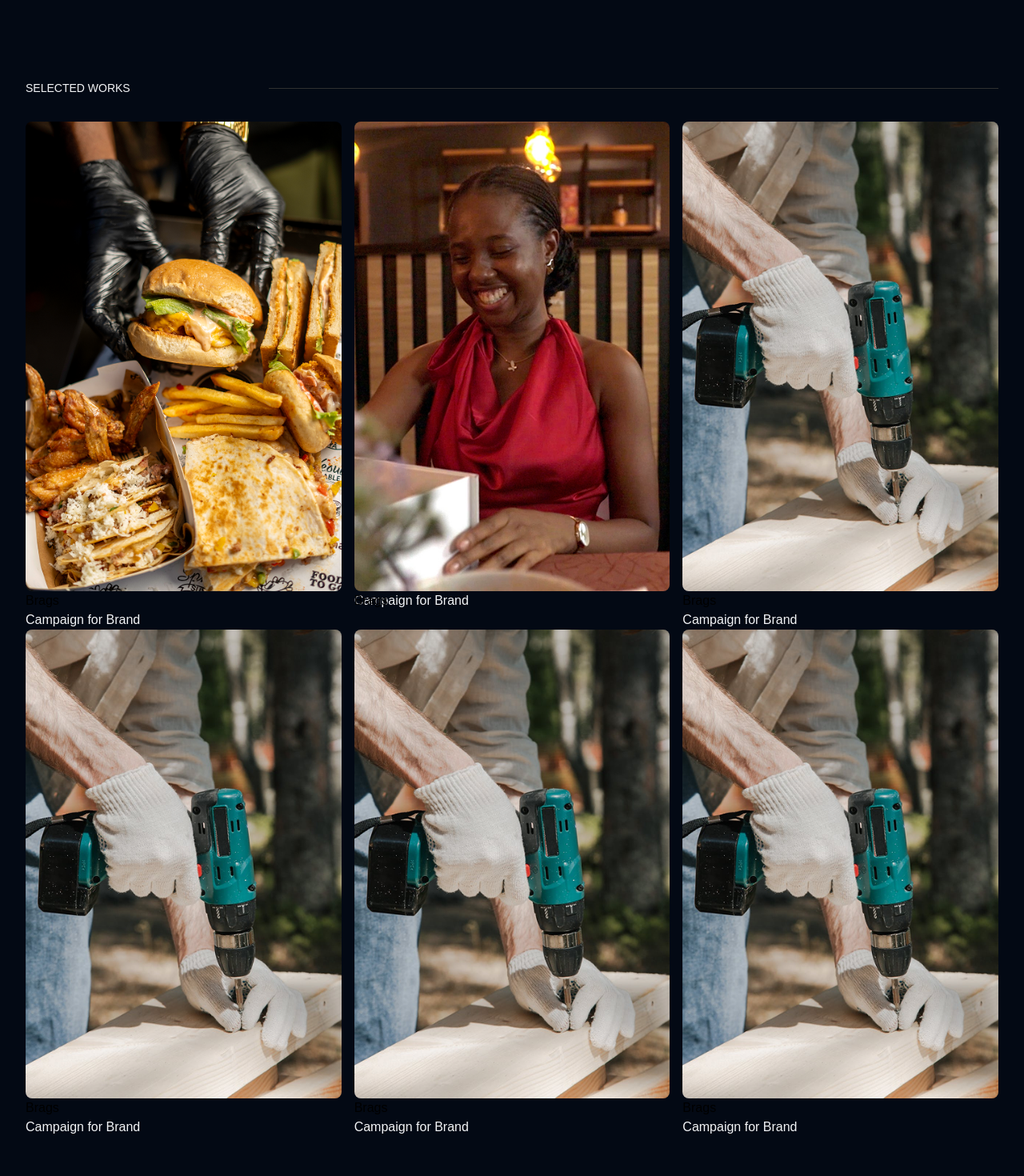
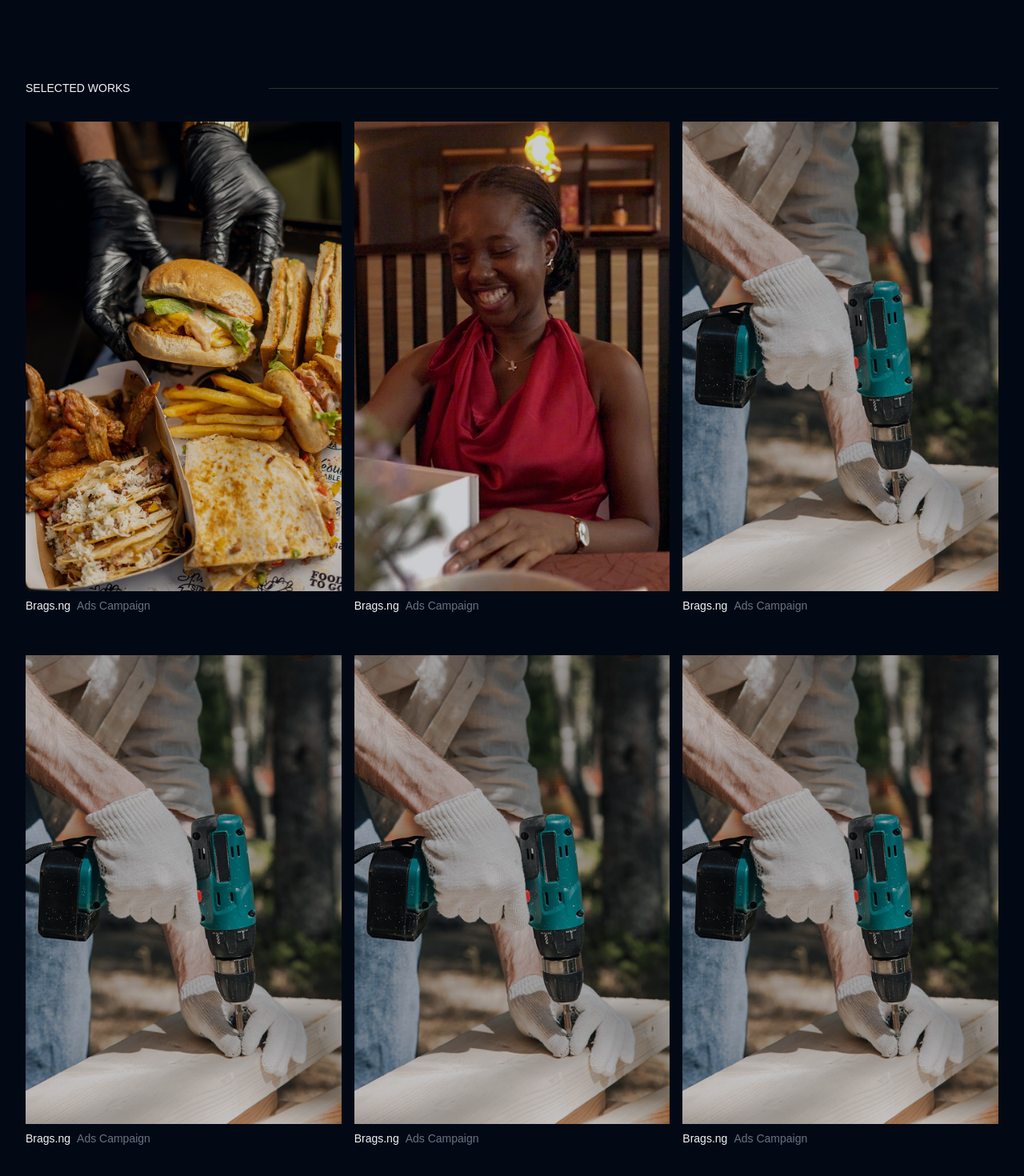
Before and after one commit to jaytee-b/videography-portfolio, a React (Vite) app: page / in a window 1280 px wide. Shown: the part 2025-3495 px from the top of the page at 80% size. Before the commit the page ends 3446 px from the top, so only its background shows below. Built offline with nearby package versions, Linux system fonts and the light colour scheme.

Commit message:
contact section

```diff
--- a/src/App.jsx
+++ b/src/App.jsx
@@ -5,6 +5,7 @@ import { MobileMenu } from "./components/MobileMenu";
 import { Home } from "./components/sections/Home";
 import { About } from "./components/sections/About";
 import { Portfolio } from "./components/sections/Portfolio";
+import { Contact } from "./components/sections/Contact";
 
 
 function App() {
@@ -15,6 +16,7 @@ function App() {
   <Home/>
   <About/>
   <Portfolio/>
+  <Contact/>
 
   </>;
 }
--- a/src/components/sections/Contact.jsx
+++ b/src/components/sections/Contact.jsx
@@ -0,0 +1,7 @@
+export const Contact = () => {
+    return (
+        <section id="contact" className="min-h-screen">
+
+        </section>
+    )
+}
--- a/src/components/sections/Portfolio.jsx
+++ b/src/components/sections/Portfolio.jsx
@@ -5,54 +5,78 @@ export const Portfolio = () => {
         <h5 className="w-1/4 md:text-sm text-xs">SELECTED WORKS</h5>
         <div className="w-3/4 bg-[#303130] h-[1px] "></div>
       </div>
-      <div className="flex  gap-x-4 gap-y-12 px-8 grid grid-cols-2 md:grid-cols-3">
-
-        <div className="relative  w-full h-full ">
-          <img src="images/burger1.png" alt="" className="rounded-lg z-20 w-full h-full object-cover" />
-          <div className="absolute ">
-            <h3 className="text-black">Brags</h3>
-            <p>Campaign for Brand</p>
+      <div className="flex  gap-x-4 gap-y-20 px-8 grid grid-cols-2 md:grid-cols-3">
+        <div className="relative  w-full h-full cursor-pointer ">
+          <img
+            src="images/burger1.png"
+            alt=""
+            className=" z-20 w-full h-full object-cover opacity-80 hover:opacity-100 "
+          />
+          <div className="absolute justify-center items-center mt-2 ">
+            <h3 className="md:text-sm text-xs">
+              Brags.ng<span className=" pl-2 text-gray-500">Ads Campaign</span>
+            </h3>
           </div>
         </div>
 
-        <div className="relative  w-full h-full ">
-          <img src="images/feyi.png" className="rounded-lg z-20 w-full h-full object-cover" alt="" />
-          <div className="absolute ">
-            <h3 className="absolute  text-black">Brags</h3>
-            <p>Campaign for Brand</p>
+        <div className="relative  w-full h-full cursor-pointer">
+          <img
+            src="images/feyi.png"
+            className=" z-20 w-full h-full object-cover opacity-80 hover:opacity-100 "
+            alt=""
+          />
+          <div className="absolute  justify-center items-center mt-2">
+            <h3 className="md:text-sm text-xs">
+              Brags.ng<span className=" pl-2 text-gray-500">Ads Campaign</span>
+            </h3>
           </div>
         </div>
 
-        <div className="relative  w-full h-full ">
-          <img src="images/adex.png" className="rounded-lg z-20 w-full h-full object-cover" alt="" />
-          <div className="absolute ">
-            <h3 className=" text-black">Brags</h3>
-            <p>Campaign for Brand</p>
+        <div className="relative  w-full h-full cursor-pointer">
+          <img
+            src="images/adex.png"
+            className=" z-20 w-full h-full object-cover opacity-80 hover:opacity-100 "
+            alt=""
+          />
+          <div className="absolute  justify-center items-center mt-2">
+            <h3 className="md:text-sm text-xs">
+              Brags.ng<span className=" pl-2 text-gray-500">Ads Campaign</span>
+            </h3>
           </div>
         </div>
 
-        <div className="relative  w-full h-full ">
-          <img src="images/adex.png" className="rounded-lg z-20 w-full h-full object-cover" alt="" />
-          <div className="absolute ">
-            <h3 className=" text-black">Brags</h3>
-            <p>Campaign for Brand</p>
+        <div className="relative  w-full h-full cursor-pointer">
+          <img
+            src="images/adex.png"
+            className=" z-20 w-full h-full object-cover opacity-80 hover:opacity-100 "
+            alt=""
+          />
+          <div className="absolute  justify-center items-center mt-2">
+            <h3 className="md:text-sm text-xs">
+              Brags.ng<span className=" pl-2 text-gray-500">Ads Campaign</span>
+            </h3>
           </div>
         </div>
 
-        <div className="relative  w-full h-full ">
-          <img src="images/adex.png" className="rounded-lg z-20 w-full h-full object-cover" alt="" />
-          <div className="absolute ">
-            <h3 className=" text-black">Brags</h3>
-            <p>Campaign for Brand</p>
+        <div className="relative  w-full h-full cursor-pointer">
+          <img
+            src="images/adex.png"
+            className=" z-20 w-full h-full object-cover opacity-80 hover:opacity-100 "
+            alt=""
+          />
+          <div className="absolute  justify-center items-center mt-2">
+            <h3 className="md:text-sm text-xs">
+              Brags.ng<span className=" pl-2 text-gray-500">Ads Campaign</span>
+            </h3>
           </div>
         </div>
 
-
-        <div className="relative  w-full h-full  ">
-          <img src="images/adex.png" className="rounded-lg z-20  " alt="" />
-          <div className="absolute ">
-            <h3 className=" text-black">Brags</h3>
-            <p>Campaign for Brand</p>
+        <div className="relative  w-full h-full cursor-pointer">
+          <img src="images/adex.png" className=" z-20 opacity-80 hover:opacity-100 " alt="" />
+          <div className="absolute  justify-center items-center mt-2">
+            <h3 className="md:text-sm text-xs">
+              Brags.ng<span className=" pl-2 text-gray-500">Ads Campaign</span>
+            </h3>
           </div>
         </div>
       </div>
```
